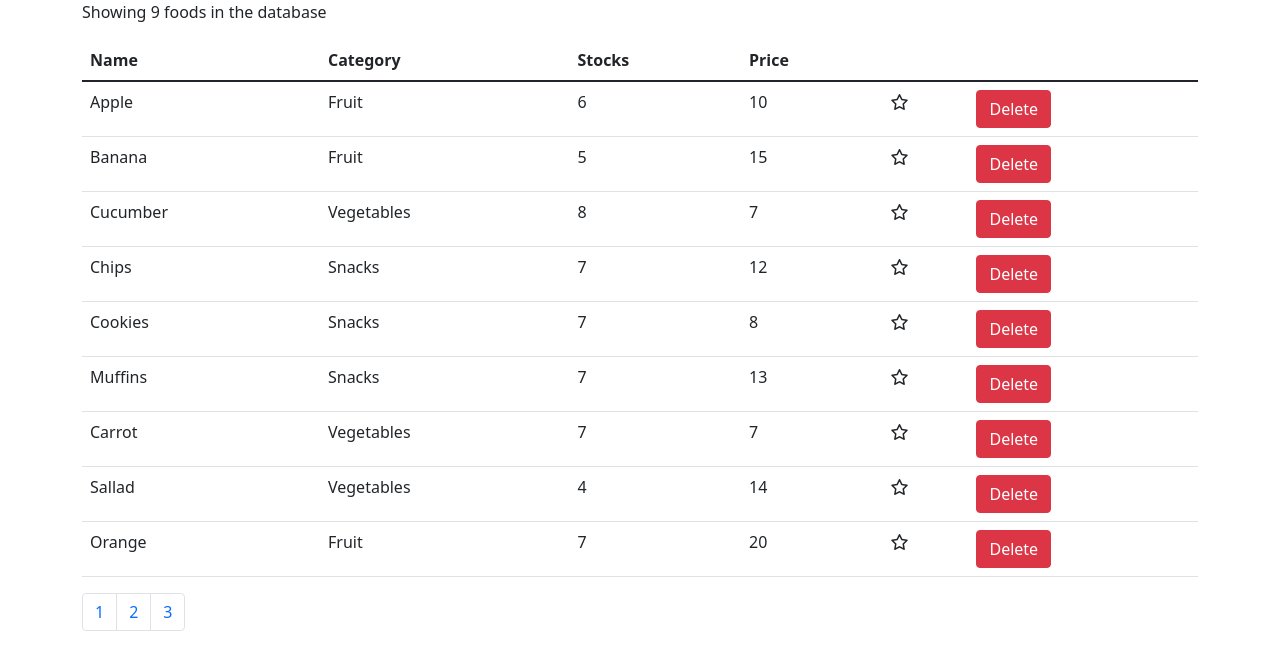
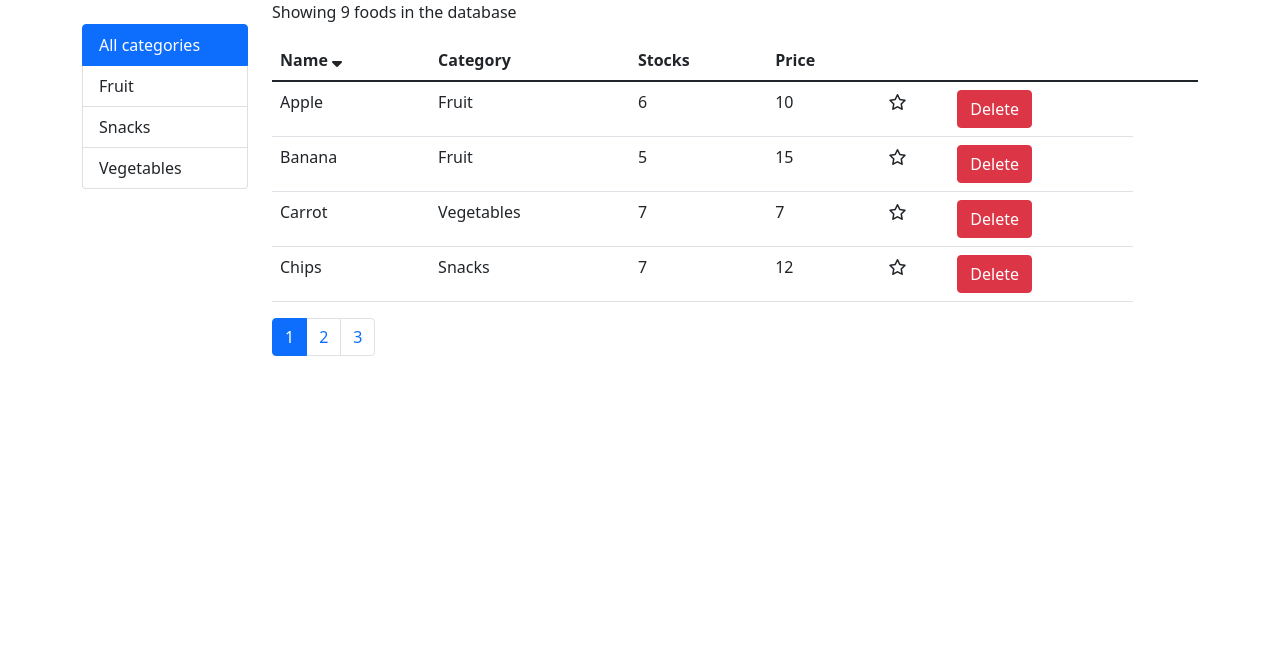
Before and after one commit to JawdatKafafi/intensive-foods, a React (Create React App) app: page / in a window 1280 px wide. Shown: the top 670 px of the page. Built offline with nearby package versions, Linux system fonts and the light colour scheme.

Commit message:
Faktorisering och Datainteraktion

```diff
--- a/package.json
+++ b/package.json
@@ -10,6 +10,7 @@
     "@testing-library/user-event": "^13.5.0",
     "bootstrap": "^5.1.3",
     "gh-pages": "^4.0.0",
+    "lodash": "^4.17.21",
     "react": "^18.2.0",
     "react-dom": "^18.2.0",
     "react-scripts": "5.0.1",
--- a/src/components/Foods.jsx
+++ b/src/components/Foods.jsx
@@ -1,11 +1,26 @@
 import React, { Component } from "react";
 import { getFoods } from "../Services/fakeFoodService";
-import Favorite from "./common/Favorite";
+import { getCategories } from "../Services/fakeCategoryService";
+import _ from "lodash";
+import { paginate } from "../utils/paginate";
 import Pagination from "./common/Pagination";
+import ListGroup from "./common/ListGroup";
+import FoodsTable from "./FoodsTable";
+const DEFAULT_CATEGORY = { _id: "", name: "All categories" };
+
 class Foods extends Component {
   state = {
-    foods: getFoods(),
+    foods: [],
+    categories: [],
     pageSize: 4,
+    selectedPage: 1,
+    selectedCategory: DEFAULT_CATEGORY,
+    sortColumn: { path: "name", order: "asc" },
+  };
+
+  componentDidMount = () => {
+    const categories = [DEFAULT_CATEGORY, ...getCategories()];
+    this.setState({ foods: getFoods(), categories });
   };
 
   handleFavor = (food) => {
@@ -16,51 +31,63 @@ class Foods extends Component {
     this.setState({ foods });
   };
 
+  handleSort = (sortColumn) => this.setState({ sortColumn });
+  handlePageChange = (page) => this.setState({ selectedPage: page });
+
+  handleCategorySelect = (category) => {
+    this.setState({ selectedCategory: category, selectedPage: 1 });
+  };
+
   render() {
-    const { length: count } = this.state.foods;
+    const {
+      pageSize,
+      selectedPage,
+      categories,
+      selectedCategory,
+      sortColumn,
+      foods: allFoods,
+    } = this.state;
+    const { length: count } = allFoods;
 
     if (count === 0) return <p>There are no foods in the database.</p>;
 
+    const filtredFoods = selectedCategory._id
+      ? allFoods.filter((f) => f.category._id === selectedCategory._id)
+      : allFoods;
+
+    const sortedFoods = _.orderBy(
+      filtredFoods,
+      [sortColumn.path],
+      [sortColumn.order]
+    );
+
+    const foods = paginate(sortedFoods, selectedPage, pageSize);
+
     return (
-      <div>
-        <p>Showing {count} foods in the database</p>
-        <table className="table">
-          <thead>
-            <tr>
-              <th>Name</th>
-              <th>Category</th>
-              <th>Stocks</th>
-              <th>Price</th>
-              <th />
-              <th />
-            </tr>
-          </thead>
-          <tbody>
-            {this.state.foods.map((food) => (
-              <tr key={food._id}>
-                <td>{food.name}</td>
-                <td>{food.category.name}</td>
-                <td>{food.numberInStock}</td>
-                <td>{food.price}</td>
-                <td>
-                  <Favorite
-                    onFavor={() => this.handleFavor(food)}
-                    isFavorite={food.isFavorite}
-                  />
-                </td>
-                <td>
-                  <button
-                    onClick={() => this.handleDelete(food)}
-                    className="btn btn-danger"
-                  >
-                    Delete
-                  </button>
-                </td>
-              </tr>
-            ))}
-          </tbody>
-        </table>
-        <Pagination itemCount={count} pageSize={this.state.pageSize} />
+      <div className="row">
+        <div className="col-2">
+          <ListGroup
+            items={categories}
+            selectedItem={selectedCategory}
+            onItemSelect={this.handleCategorySelect}
+          />
+        </div>
+        <div className="col">
+          <p>Showing {filtredFoods.length} foods in the database</p>
+          <FoodsTable
+            foods={foods}
+            onFavor={this.handleFavor}
+            onDelete={this.handleDelete}
+            onSort={this.handleSort}
+            sortColumn={sortColumn}
+          />
+          <Pagination
+            itemCount={filtredFoods.length}
+            pageSize={pageSize}
+            selectedPage={selectedPage}
+            onPageChange={this.handlePageChange}
+          />
+        </div>
       </div>
     );
   }
--- /dev/null
+++ b/src/components/FoodsTable.jsx
@@ -0,0 +1,46 @@
+import React, { Component } from "react";
+import Table from "./common/Table";
+import Favorite from "./common/Favorite";
+
+class FoodsTable extends Component {
+  columns = [
+    { lable: "Name", path: "name" },
+    { lable: "Category", path: "category.name" },
+    { lable: "Stocks", path: "numberInStock" },
+    { lable: "Price", path: "price" },
+    {
+      key: "favorite",
+      content: (food) => (
+        <Favorite
+          isFavorite={food.isFavorite}
+          onFavor={() => this.props.onFavor(food)}
+        />
+      ),
+    },
+    {
+      key: "delete",
+      content: (food) => (
+        <button
+          onClick={() => this.props.onDelete(food)}
+          className="btn btn-danger"
+        >
+          Delete
+        </button>
+      ),
+    },
+  ];
+
+  render() {
+    const { foods, onSort, sortColumn } = this.props;
+    return (
+      <Table
+        data={foods}
+        columns={this.columns}
+        sortColumn={sortColumn}
+        onSort={onSort}
+      />
+    );
+  }
+}
+
+export default FoodsTable;
--- /dev/null
+++ b/src/components/common/ListGroup.jsx
@@ -0,0 +1,22 @@
+import React from "react";
+
+function ListGroup({ items, selectedItem, onItemSelect }) {
+  return (
+    <ul className="list-group mt-4">
+      {items.map((item) => (
+        <li
+          key={item._id}
+          style={{ cursor: "pointer" }}
+          className={
+            item === selectedItem ? "list-group-item active" : "list-group-item"
+          }
+          onClick={() => onItemSelect(item)}
+        >
+          {item.name}
+        </li>
+      ))}
+    </ul>
+  );
+}
+
+export default ListGroup;
--- a/src/components/common/Pagination.jsx
+++ b/src/components/common/Pagination.jsx
@@ -1,17 +1,21 @@
 import React from "react";
+import _ from "lodash";
 
-function Pagination({ itemCount, pageSize }) {
+function Pagination({ itemCount, pageSize, selectedPage, onPageChange }) {
   const pageCount = Math.ceil(itemCount / pageSize);
 
   if (pageCount === 1) return null;
 
-  const pages = range(1, pageCount);
+  const pages = _.range(1, pageCount + 1);
 
   return (
     <ul className="pagination">
       {pages.map((page) => (
-        <li key={page} className="page-item">
-          <button href="" className="page-link">
+        <li
+          key={page}
+          className={page === selectedPage ? "page-item active" : "page-item"}
+        >
+          <button onClick={() => onPageChange(page)} className="page-link">
             {page}
           </button>
         </li>
@@ -21,10 +25,3 @@ function Pagination({ itemCount, pageSize }) {
 }
 
 export default Pagination;
-
-function range(start, end) {
-  const result = [];
-
-  for (let i = start; i <= end; i++) result.push(i);
-  return result;
-}
--- /dev/null
+++ b/src/components/common/Table.jsx
@@ -0,0 +1,14 @@
+import React from "react";
+import TableBody from "./TableBody";
+import TableHeader from "./TableHeader";
+
+function Table({ onSort, data, columns, sortColumn }) {
+  return (
+    <table className="table">
+      <TableHeader columns={columns} sortColumn={sortColumn} onSort={onSort} />
+      <TableBody data={data} columns={columns} />
+    </table>
+  );
+}
+
+export default Table;
--- /dev/null
+++ b/src/components/common/TableBody.jsx
@@ -0,0 +1,28 @@
+import React, { Component } from "react";
+import _ from "lodash";
+
+class TableBody extends Component {
+  renderCell = (item, column) => {
+    if (column.content) return column.content(item);
+    return _.get(item, column.path);
+  };
+
+  render() {
+    const { columns, data } = this.props;
+    return (
+      <tbody>
+        {data.map((item) => (
+          <tr key={item._id}>
+            {columns.map((column) => (
+              <td key={column.path || column.key}>
+                {this.renderCell(item, column)}
+              </td>
+            ))}
+          </tr>
+        ))}
+      </tbody>
+    );
+  }
+}
+
+export default TableBody;
--- /dev/null
+++ b/src/components/common/TableHeader.jsx
@@ -0,0 +1,45 @@
+import React, { Component } from "react";
+
+class TableHeader extends Component {
+  raisSort = (path) => {
+    const sortColumn = { ...this.props.sortColumn };
+    if (sortColumn.path === path) {
+      sortColumn.path = path;
+      sortColumn.order = sortColumn.order === "asc" ? "desc" : "asc";
+    } else {
+      sortColumn.path = path;
+      sortColumn.order = "asc";
+    }
+
+    this.props.onSort(sortColumn);
+  };
+
+  renderSortIcon(column) {
+    const { sortColumn } = this.props;
+    if (sortColumn.path !== column.path) return null;
+    if (sortColumn.order === "asc")
+      return <i className="fa-solid fa-sort-down" />;
+    return <i className="fa-solid fa-sort-up" />;
+  }
+
+  render() {
+    return (
+      <thead>
+        <tr>
+          {this.props.columns.map((columns) => (
+            <th
+              key={columns.path || columns.key}
+              onClick={() => this.raisSort(columns.path)}
+            >
+              {columns.lable} {this.renderSortIcon(columns)}
+            </th>
+          ))}
+          <th />
+          <th />
+        </tr>
+      </thead>
+    );
+  }
+}
+
+export default TableHeader;
--- /dev/null
+++ b/src/utils/paginate.js
@@ -0,0 +1,5 @@
+export function paginate(items, pageNumber, pageSize) {
+  const startIndex = (pageNumber - 1) * pageSize;
+  const endIndex = pageNumber * pageSize;
+  return items.slice(startIndex, endIndex);
+}
```
Also changed, not shown: 1 other file (tests, documents, lock files or other folders).
